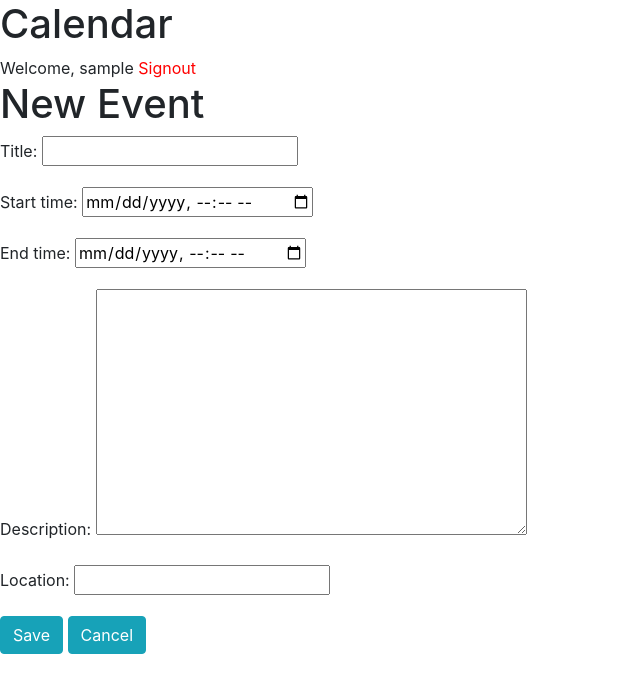
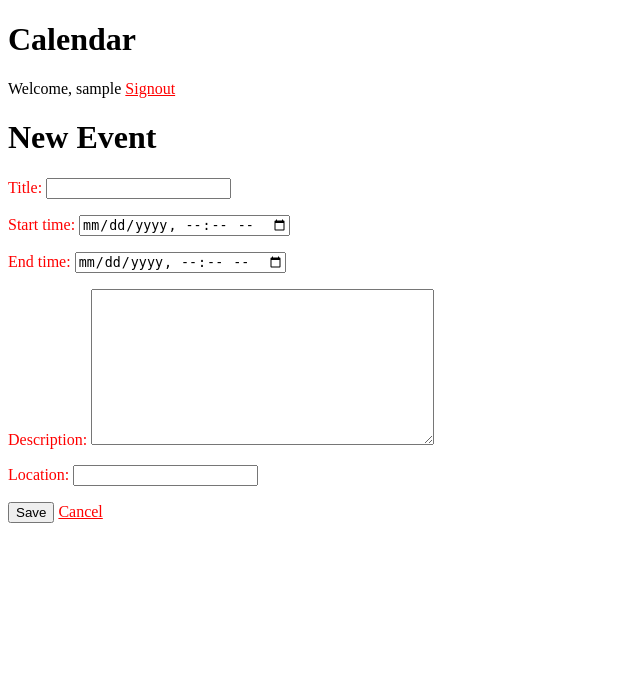
Before and after one commit to JakeBrackney/python_calendar, a Django app: page /event_form in a window 1280 px wide. Shown: the top 693 px of the page, without its empty margins (0-640 px from the left). Run offline with Django 3.2, Linux system fonts and the light colour scheme; the visitor is signed in with stand-in values (Sample User, id 1); some libraries are stand-ins or nearby versions.

Commit message:
css file is working

```diff
--- a/python_calendar/calendar_app/templates/calendar_app/base.html
+++ b/python_calendar/calendar_app/templates/calendar_app/base.html
@@ -1,5 +1,5 @@
-{% load staticfiles %}
 <!doctype html>
+{% load static %}
 <html lang="en">
 
 <head>
@@ -8,9 +8,9 @@
   <meta name="viewport" content="width=device-width, initial-scale=1, shrink-to-fit=no">
   <!-- Bootstrap CSS -->
   <!-- <link rel="stylesheet" href="../../../../static/css/style.css"> -->
-  <link rel="stylesheet" href="https://maxcdn.bootstrapcdn.com/bootstrap/4.0.0/css/bootstrap.min.css">
-  <link rel="stylesheet" href="https://use.fontawesome.com/releases/v5.0.10/css/all.css">
-  <link rel="stylesheet" href="{% static 'css/style.css' %}">
+  <!-- <link rel="stylesheet" href="https://maxcdn.bootstrapcdn.com/bootstrap/4.0.0/css/bootstrap.min.css">
+  <link rel="stylesheet" href="https://use.fontawesome.com/releases/v5.0.10/css/all.css"> -->
+  <link rel="stylesheet" href="{% static 'calendar_app/css/style.css' %}">
   <title>Django Calendar App</title>
 </head>
 <body>
--- a/python_calendar/calendar_app/urls.py
+++ b/python_calendar/calendar_app/urls.py
@@ -1,6 +1,7 @@
 from django.urls import path
 from django.conf.urls import url
 from . import views
+
 
 urlpatterns = [
     path('', views.index, name= 'index'),
--- a/python_calendar/calendar_app/static/css/style.css
+++ b/python_calendar/static/calendar_app/css/style.css
@@ -36,3 +36,6 @@ ul {
 a {
   color: red;
 }
+.event-form {
+  color: red;
+}
```
